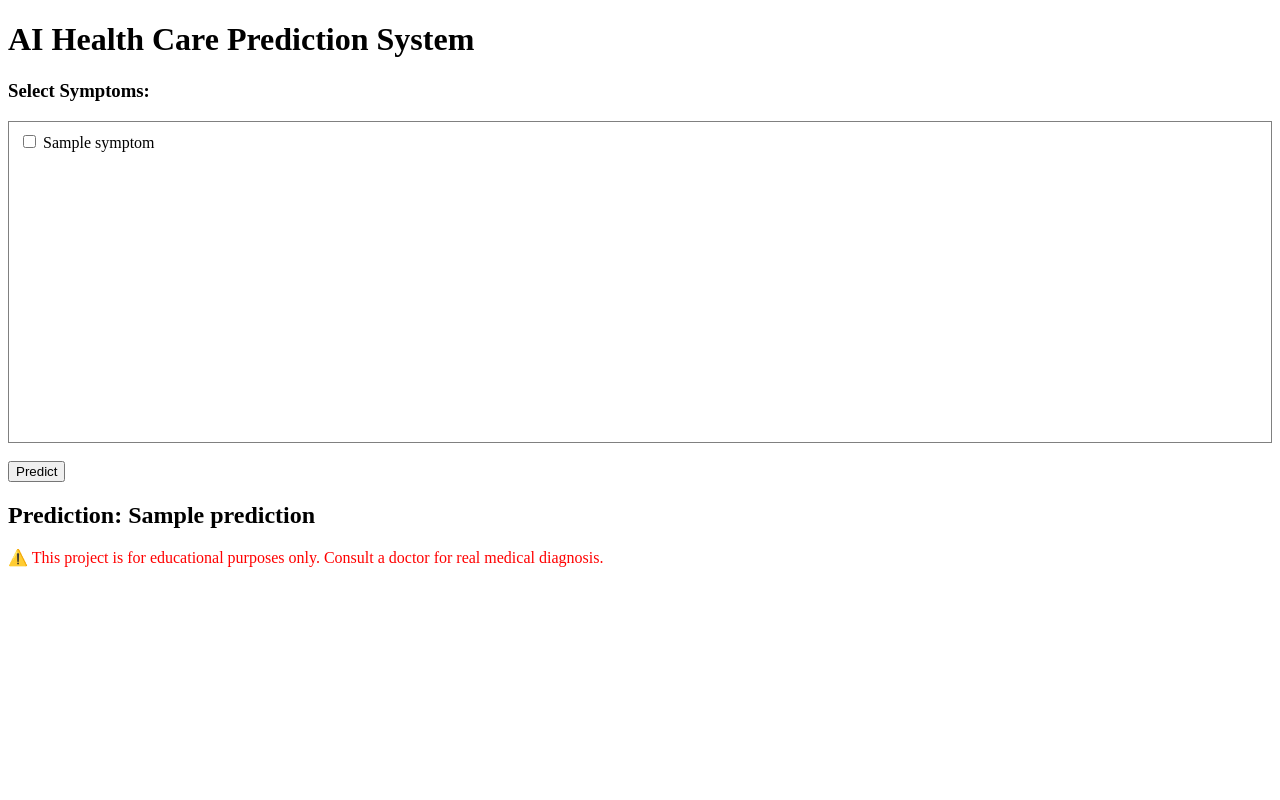
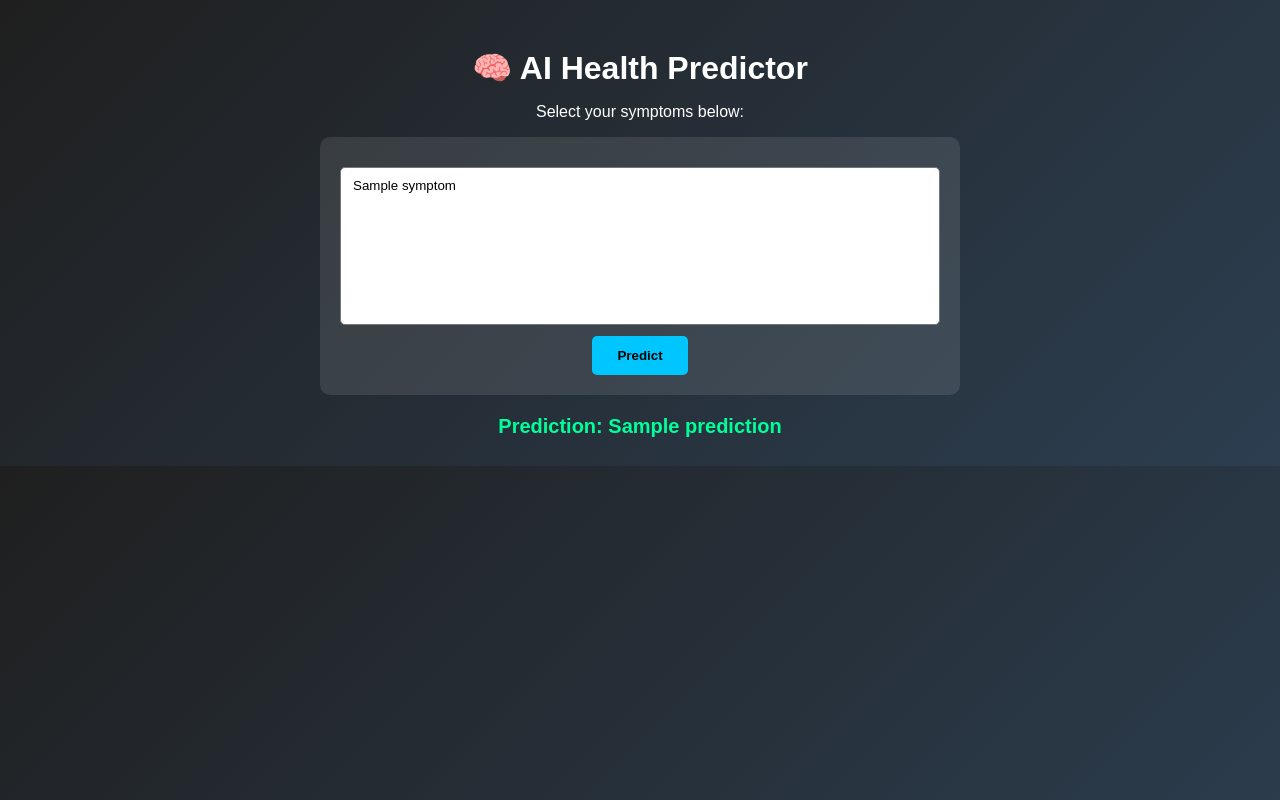
Before and after one commit to diljith-k/ai-health-predictor, a Flask app: template templates/index.html in a window 1280 px wide. Run offline with Flask 3, Linux system fonts and the light colour scheme; the template is opened without the code that fills it: most values are stand-ins (such as "Sample title", 1, 10 or a date in 2020); parts of the project's set-up code (start-up, migrations or seed data) failed here and were passed over.

Commit message:
UI improved~

```diff
--- a/templates/index.html
+++ b/templates/index.html
@@ -2,34 +2,77 @@
 <html>
 <head>
     <title>AI Health Predictor</title>
+    <meta name="viewport" content="width=device-width, initial-scale=1.0">
+    <style>
+        body {
+            font-family: Arial, sans-serif;
+            background: linear-gradient(135deg, #1f1f1f, #2c3e50);
+            color: white;
+            text-align: center;
+            padding: 20px;
+        }
+
+        h1 {
+            margin-bottom: 10px;
+        }
+
+        form {
+            background: rgba(255, 255, 255, 0.1);
+            padding: 20px;
+            border-radius: 10px;
+            max-width: 600px;
+            margin: auto;
+        }
+
+        select {
+            width: 100%;
+            padding: 10px;
+            margin: 10px 0;
+            border-radius: 5px;
+        }
+
+        button {
+            background: #00c6ff;
+            border: none;
+            padding: 12px 25px;
+            color: black;
+            font-weight: bold;
+            border-radius: 5px;
+            cursor: pointer;
+        }
+
+        button:hover {
+            background: #00a2d3;
+        }
+
+        .result {
+            margin-top: 20px;
+            font-size: 20px;
+            font-weight: bold;
+            color: #00ff99;
+        }
+    </style>
 </head>
 <body>
 
-    <h1>AI Health Care Prediction System</h1>
+<h1>🧠 AI Health Predictor</h1>
+<p>Select your symptoms below:</p>
 
 <form method="POST">
-
-        <h3>Select Symptoms:</h3>
-
-        <div style="height:300px; overflow-y:scroll; border:1px solid gray; padding:10px;">
+    <select name="symptoms" multiple size="8">
         {% for symptom in symptoms %}
-                <input type="checkbox" name="symptoms" value="{{ symptom }}">
-                {{ symptom }} <br>
+        <option value="{{ symptom }}">{{ symptom }}</option>
         {% endfor %}
-        </div>
-
+    </select>
     <br>
     <button type="submit">Predict</button>
 </form>
 
-    {% if prediction is not none %}
-        <h2>Prediction: {{ prediction }}</h2>
+{% if prediction %}
+<div class="result">
+    Prediction: {{ prediction }}
+</div>
 {% endif %}
-
-    <p style="color:red;">
-        ⚠️ This project is for educational purposes only.
-        Consult a doctor for real medical diagnosis.
-    </p>
 
 </body>
 </html>
```
Lines whose indentation alone changed are shown as unchanged.
